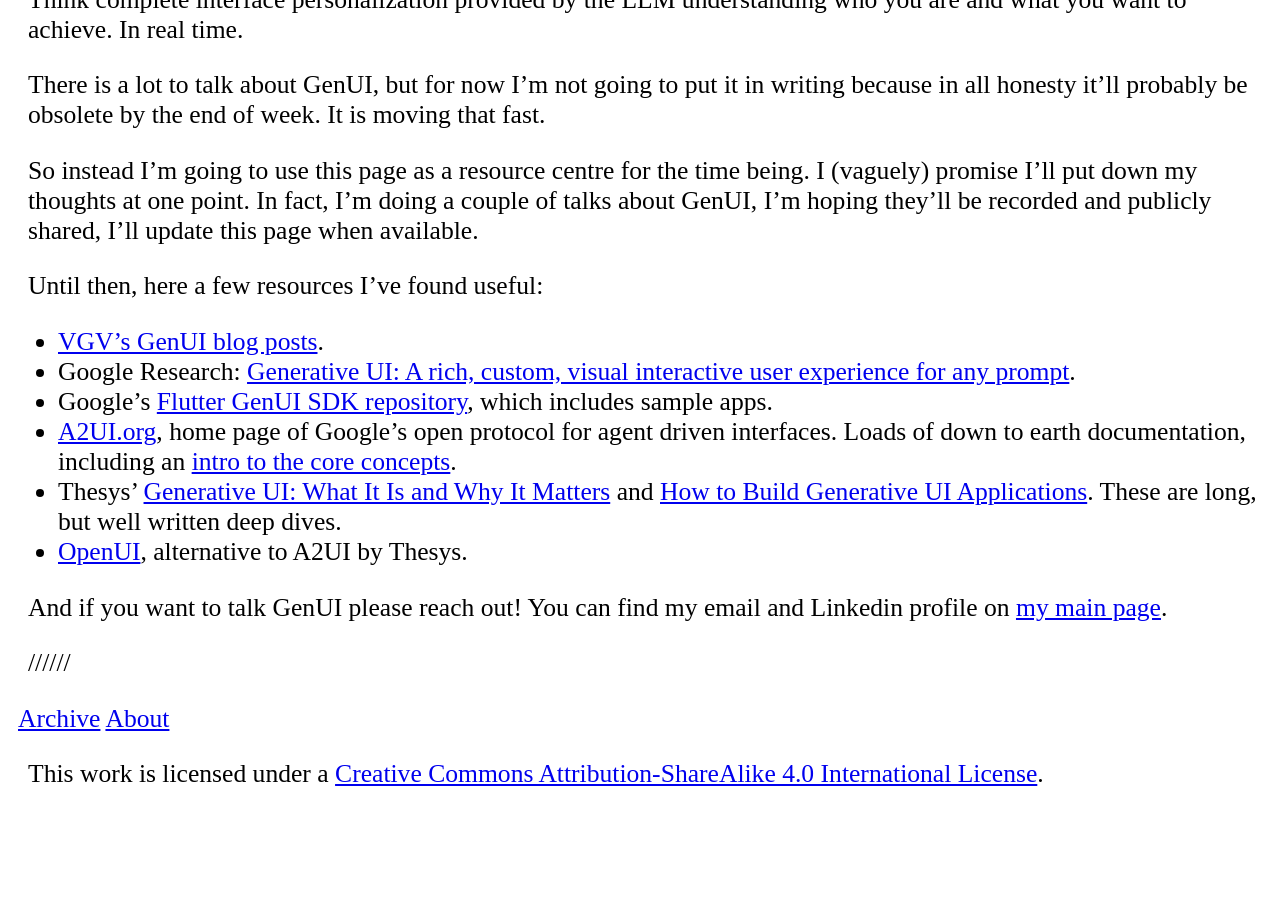
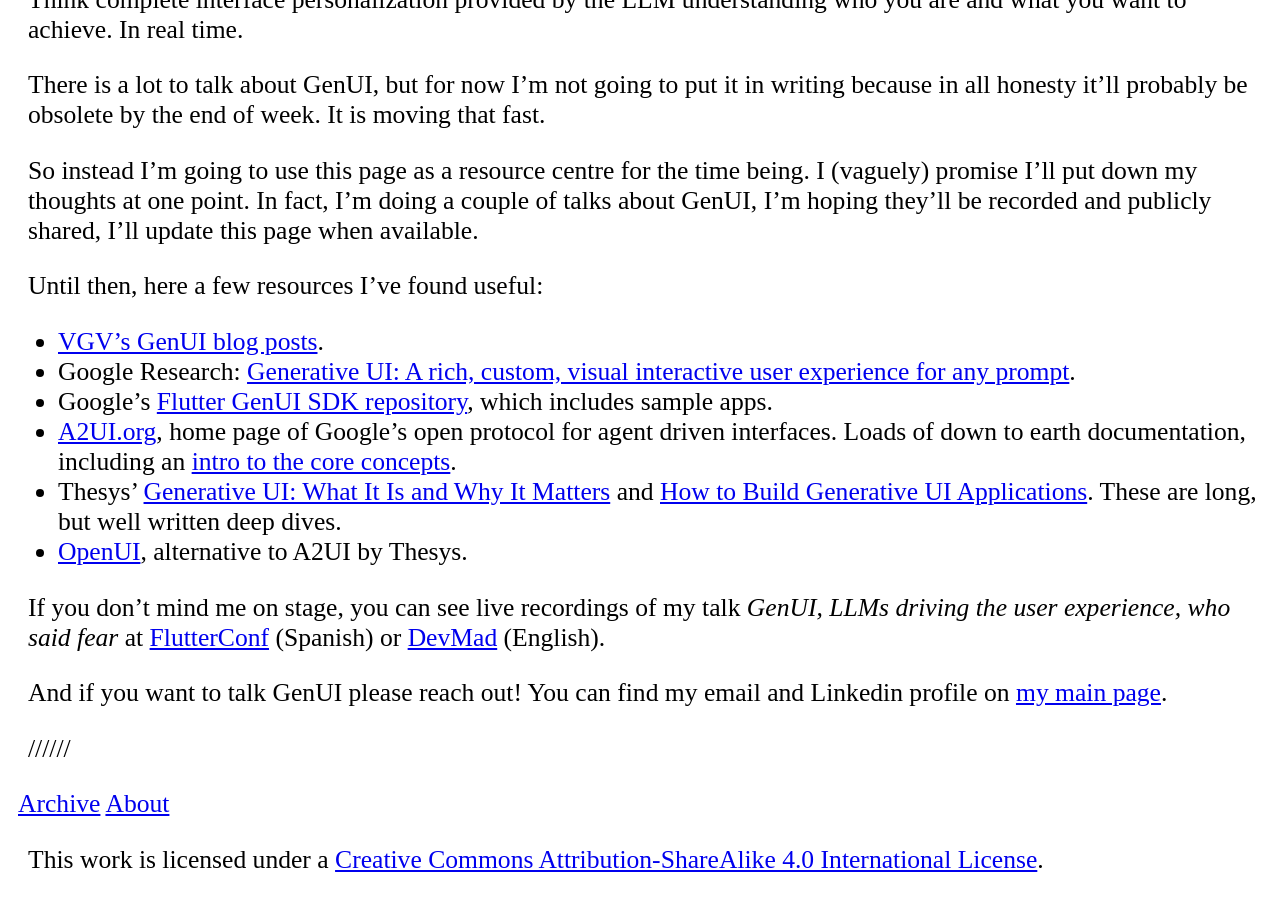
Before and after one commit to juandelgado/blog.juandelgado.es, a Jekyll site: the page built from _posts/2026-02-14-genui.md, in a window 1280 px wide and 900 px high, scrolled down 639 px. Built offline with Jekyll 4.4.1, drawn with Linux system fonts in a browser that asks for light colours; before the commit the page ends 1454 px from its top, so only the background shows below that.

Commit message:
feat: GenUI post update

```diff
--- a/_posts/2026-02-14-genui.md
+++ b/_posts/2026-02-14-genui.md
@@ -28,4 +28,6 @@
 - Thesys' [Generative UI: What It Is and Why It Matters](https://www.thesys.dev/blogs/generative-ui) and [How to Build Generative UI Applications](https://www.thesys.dev/blogs/how-to-build-generative-ui-applications). These are long, but well written deep dives.
 - [OpenUI](https://www.openui.com/), alternative to A2UI by Thesys.
 
+If you don't mind me on stage, you can see live recordings of my talk _GenUI, LLMs driving the user experience, who said fear_ at [FlutterConf](https://www.youtube.com/watch?v=LbsB1c_lElY) (Spanish) or [DevMad](https://youtu.be/cBn1-Z38uZk?t=497) (English).
+
 And if you want to talk GenUI please reach out! You can find my email and Linkedin profile on [my main page](https://juandelgado.es/).
```
